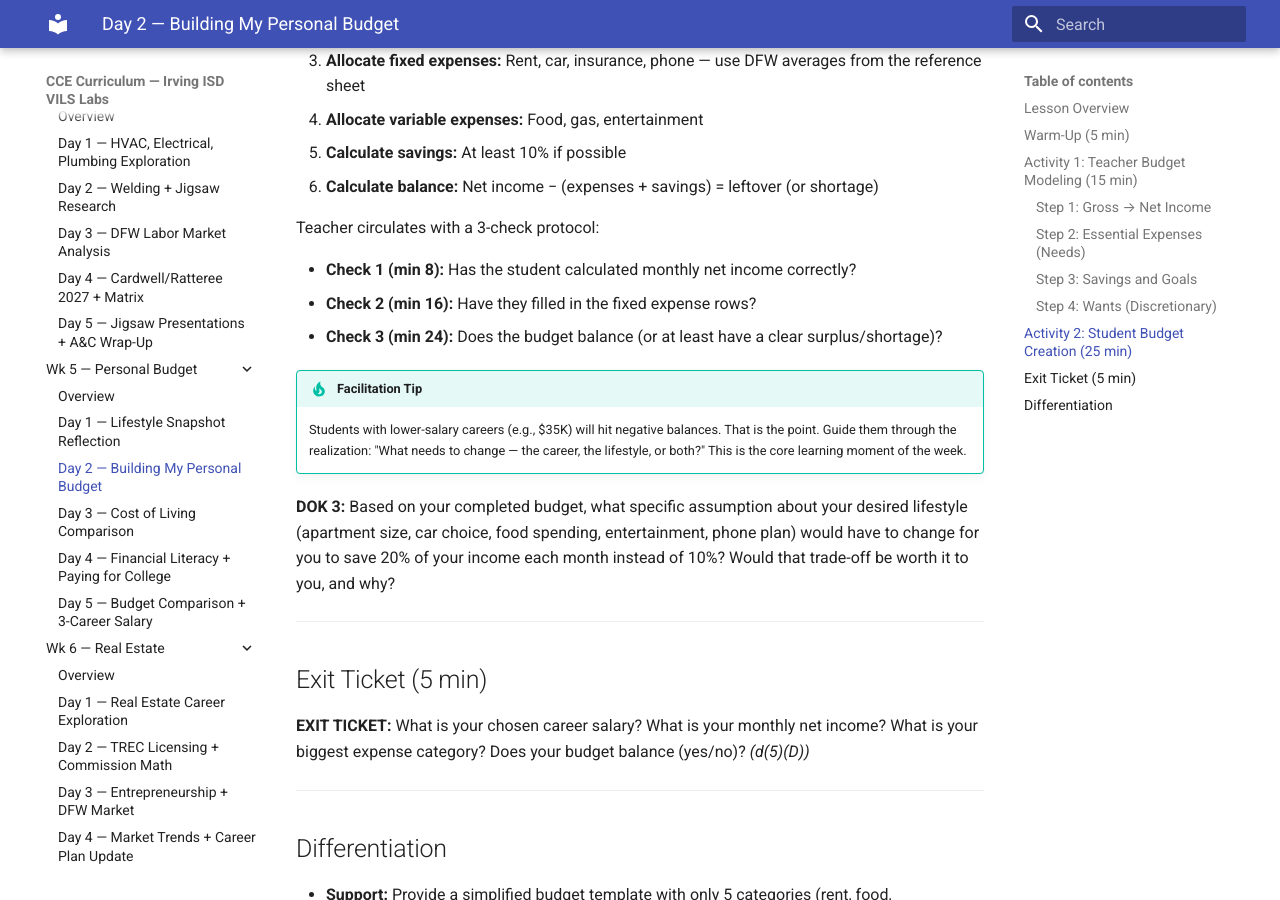
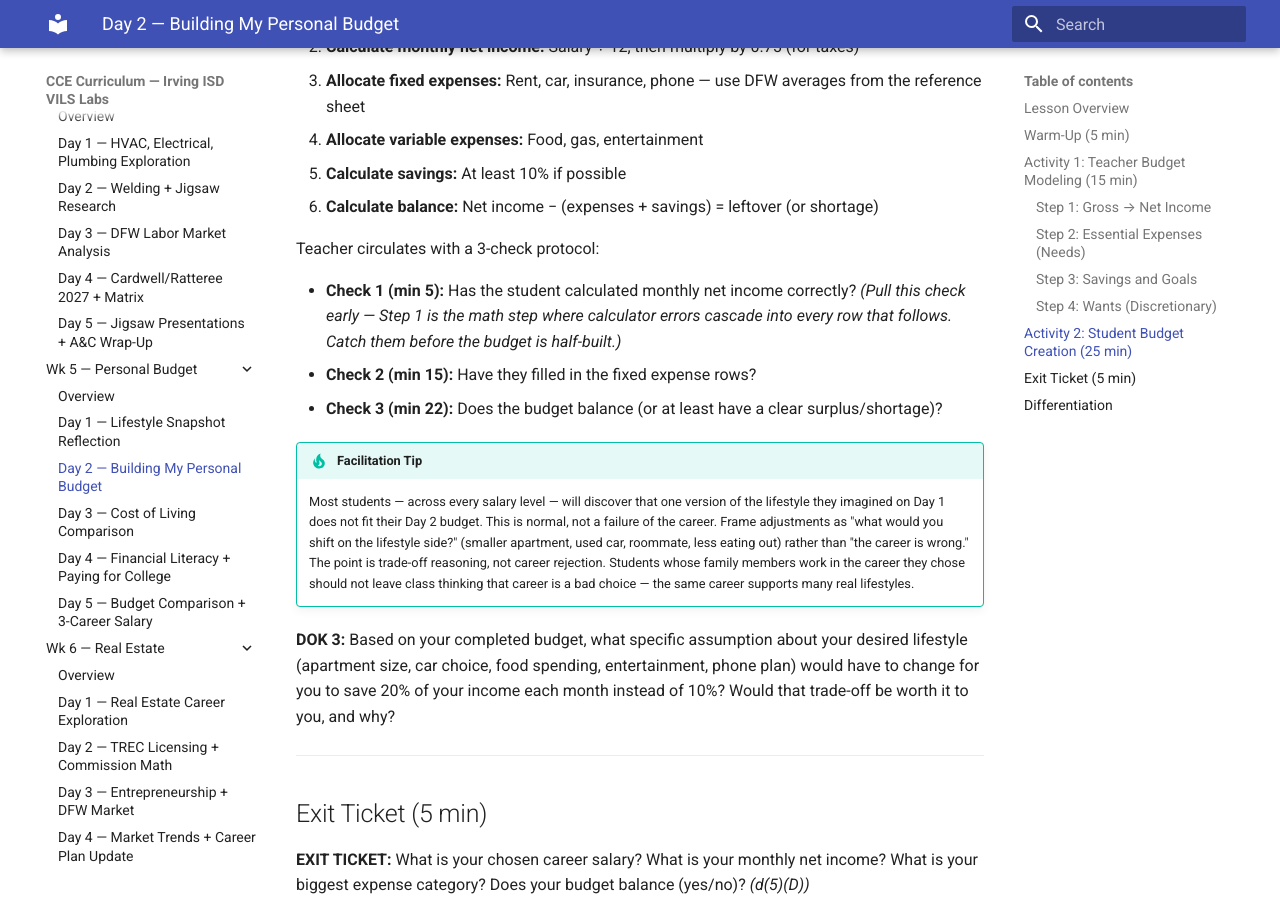
Before and after one commit to elbrielle/cce-curriculum, an MkDocs documentation site: the page built from docs/5sw/wk5-personal-budget/day2.md, in a window 1280 px wide and 900 px high, scrolled down 2581 px. Built offline with MkDocs 1.6.1 and Material for MkDocs 9.7.7, drawn with Linux system fonts in a browser that asks for light colours; some of the changed text lies outside the part shown.

Commit message:
5SW Wk5 Personal Budget: instinct review fixes (9 concerns)
Teacher/Writer instinct review of the highest-stakes standalone summative
in 5SW (d(5)(D) personal budget). 10 concerns lobbed, 9 Fix applied, 1
Defend, 0 Escalate.

- Overview: Teacher Prep Checklist admonition (A5 trigger — load-bearing
  teacher-authored resources not in H&L defaults) naming Personal Budget
  Template + DFW Cost Reference Sheet as weekend-prep dependencies,
  plus Day 4 module pre-select + H&L/CareerOneStop access checks.
- Overview: Summative clarified as single Day 5 portfolio of three
  artifacts (Day 2 budget + Day 3 CoL worksheet + Day 5 salary chart);
  Day 2/3 named as formative carry-forward deliverables.
- Day 2: Deliverable softened "all expense categories" → "all major
  expense categories + calculated balance" to accommodate simplified
  Support-version template.
- Day 2: 3-check protocol retimed (8/16/24 → 5/15/22) so Check 1 catches
  gross-to-net calculator errors before they cascade into the rest of
  the budget.
- Day 2: Emotional reframe of the negative-balance facilitation tip.
  Removed declarative "core learning moment" framing; added explicit
  protection for students whose family works in the career they chose
  ("the same career supports many real lifestyles" / trade-off reasoning
  not career rejection).
- Day 5: Removed Think-Pair-Share "Whose budget balanced without cutting
  anything?" income-disparity amplifier; replaced with a lifestyle-
  focused comparison that reinforces the Day 2 reframe.
- Day 5: Pre-identify-careers facilitation tip on Activity 2 directing
  the teacher to give students 2 min inside the 15-min budget for
  career selection before H&L tool-switching.

Defended: Day 4 Paying-for-College 12-min walkthrough is scoped to the
d(3)(C) "identify methods" TEKS, not analyze-depth — 12 min is survey
level matching the standard; 6SW Wk6 revisits aid in capstone planning.

Preservation loop: mkdocs --strict clean, scripting=0, DOK 2-4 on 5/5,
timing 50/50/50/50/50, Support+ELL 5/5, Dim 9 fluff=0.

Co-Authored-By: Claude Opus 4.6 (1M context) <noreply@anthropic.com>

```diff
--- a/docs/5sw/wk5-personal-budget/day2.md
+++ b/docs/5sw/wk5-personal-budget/day2.md
@@ -84,12 +84,12 @@ Students build their own budget using the Personal Budget Template and their Day
 
 Teacher circulates with a 3-check protocol:
 
-- **Check 1 (min 8):** Has the student calculated monthly net income correctly?
-- **Check 2 (min 16):** Have they filled in the fixed expense rows?
-- **Check 3 (min 24):** Does the budget balance (or at least have a clear surplus/shortage)?
+- **Check 1 (min 5):** Has the student calculated monthly net income correctly? *(Pull this check early — Step 1 is the math step where calculator errors cascade into every row that follows. Catch them before the budget is half-built.)*
+- **Check 2 (min 15):** Have they filled in the fixed expense rows?
+- **Check 3 (min 22):** Does the budget balance (or at least have a clear surplus/shortage)?
 
 !!! tip "Facilitation Tip"
-    Students with lower-salary careers (e.g., $35K) will hit negative balances. That is the point. Guide them through the realization: "What needs to change — the career, the lifestyle, or both?" This is the core learning moment of the week.
+    Most students — across every salary level — will discover that one version of the lifestyle they imagined on Day 1 does not fit their Day 2 budget. This is normal, not a failure of the career. Frame adjustments as "what would you shift on the lifestyle side?" (smaller apartment, used car, roommate, less eating out) rather than "the career is wrong." The point is trade-off reasoning, not career rejection. Students whose family members work in the career they chose should not leave class thinking that career is a bad choice — the same career supports many real lifestyles.
 
 **DOK 3:** Based on your completed budget, what specific assumption about your desired lifestyle (apartment size, car choice, food spending, entertainment, phone plan) would have to change for you to save 20% of your income each month instead of 10%? Would that trade-off be worth it to you, and why?
 
```
Also changed, not shown: other parts of docs/5sw/wk5-personal-budget/day2.md (+1 -1 lines), docs/5sw/wk5-personal-budget/day5.md (+4 -1 lines), docs/5sw/wk5-personal-budget/overview.md (+10 -1 lines).
